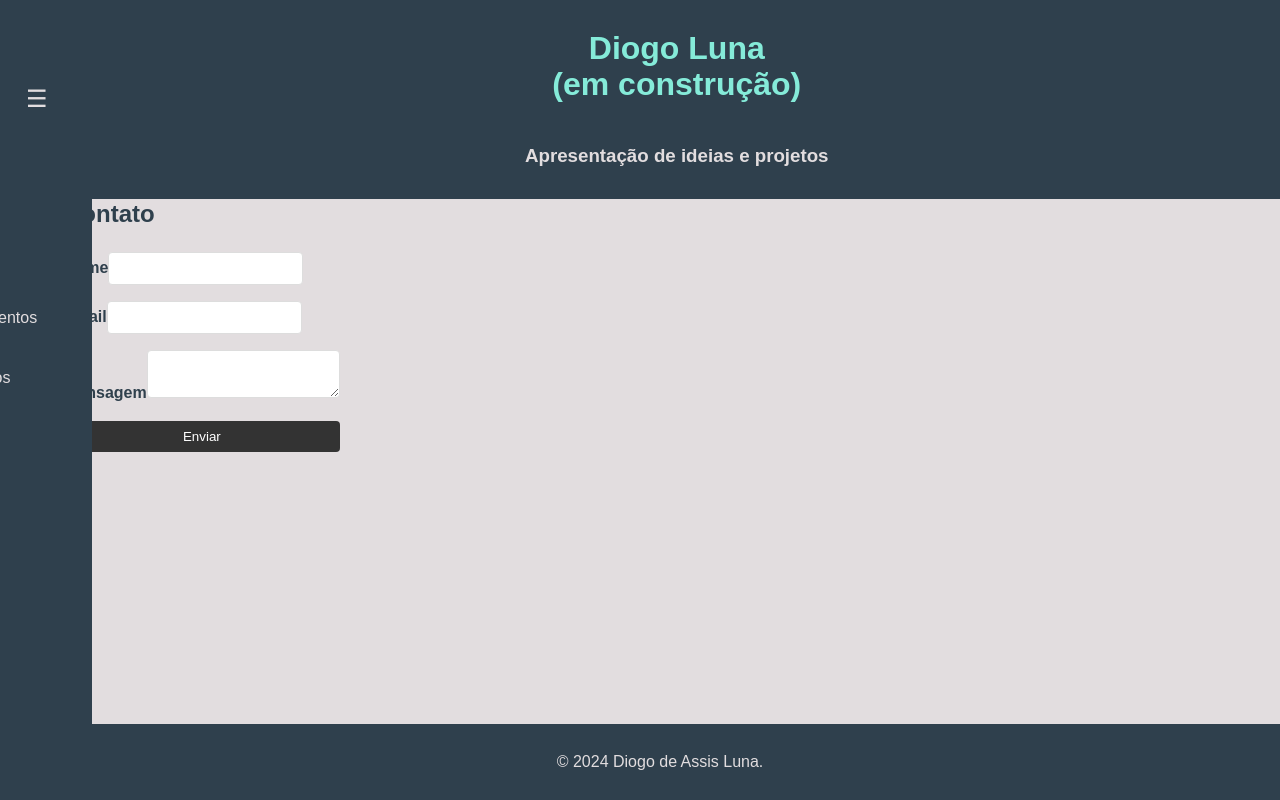
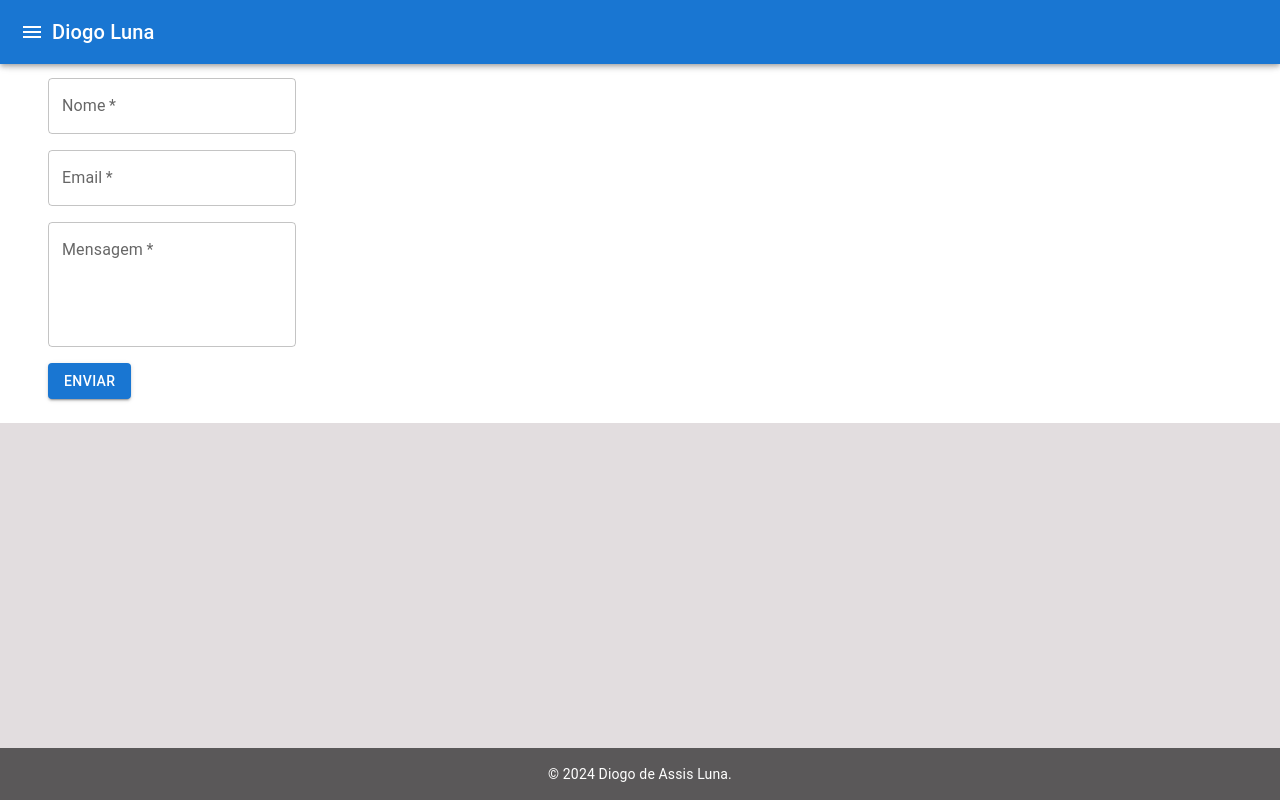
Before and after one commit to DiogoSis/dl-portifolio, a React (Vite) app: page /contact in a window 1280 px wide. Built offline with nearby package versions, Linux system fonts and the light colour scheme.

Commit message:
feat: estilização utilizando Material UI

```diff
--- a/package.json
+++ b/package.json
@@ -10,7 +10,11 @@
     "preview": "vite preview"
   },
   "dependencies": {
+    "@emotion/react": "^11.13.0",
+    "@emotion/styled": "^11.13.0",
     "@heroicons/react": "^2.1.4",
+    "@mui/icons-material": "^5.16.6",
+    "@mui/material": "^5.16.6",
     "react": "^18.2.0",
     "react-dom": "^18.2.0",
     "react-router-dom": "^6.23.1",
--- a/src/App.tsx
+++ b/src/App.tsx
@@ -1,6 +1,6 @@
 import React, { useState } from "react";
 import { BrowserRouter as Router, Route, Routes } from "react-router-dom";
-import './index.css';
+import { CssBaseline, Box } from '@mui/material';
 
 import Header from "./components/Header";
 import Sidebar from "./components/Sidebar";
@@ -20,11 +20,11 @@ const App: React.FC = () => {
 
   return (
     <Router>
-      <div className="App">
+      <CssBaseline />
       <Header toggleSidebar={toggleSidebar} />
-        <div className="main-content">
+      <Box display="flex">
         <Sidebar isOpen={sidebarOpen} toggleSidebar={toggleSidebar} />
-          <div className="page-content">
+        <Box component="main" flexGrow={1} p={3}>
           <Routes>
             <Route path="/" element={<Home />} />
             <Route path="/projects" element={<Projects />} />
@@ -32,10 +32,9 @@ const App: React.FC = () => {
             <Route path="/certificates" element={<Certificates />} />
             <Route path="/contact" element={<Contact />} />
           </Routes>
-          </div>
-        </div>
+        </Box>
+      </Box>
       <Footer />
-      </div>
     </Router>
   );
 }
--- a/src/components/Footer/index.tsx
+++ b/src/components/Footer/index.tsx
@@ -1,11 +1,11 @@
 import React from 'react';
-import styles from './styles.module.css';
+import { Box, Typography } from '@mui/material';
 
 const Footer: React.FC = () => {
   return (
-    <footer className={`${styles.footer} ${styles.fixedBottom}`}>
-      <p>&copy; 2024 Diogo de Assis Luna.</p>
-    </footer>
+    <Box component="footer" p={2} bgcolor="text.secondary" color="white" textAlign="center" position="fixed" bottom={0} width="100%">
+      <Typography variant="body2">&copy; 2024 Diogo de Assis Luna.</Typography>
+    </Box>
   );
 };
 
--- a/src/components/Header/index.tsx
+++ b/src/components/Header/index.tsx
@@ -1,5 +1,6 @@
 import React from 'react';
-import styles from './styles.module.css';
+import { AppBar, Toolbar, IconButton, Typography } from '@mui/material';
+import MenuIcon from '@mui/icons-material/Menu';
 
 interface HeaderProps {
   toggleSidebar: () => void;
@@ -7,13 +8,14 @@ interface HeaderProps {
 
 const Header: React.FC<HeaderProps> = ({ toggleSidebar }) => {
   return (
-    <header className={`${styles.header} ${styles.fixedTop}`}>
-      <button className={styles.menuBtn} onClick={toggleSidebar}>☰</button>
-      <div className={styles.titleHeader}>
-        <h1>Diogo Luna <br/> (em construção)</h1>
-        <h3>Apresentação de ideias e projetos</h3>
-      </div>
-    </header>
+    <AppBar position="fixed">
+      <Toolbar>
+        <IconButton edge="start" color="inherit" aria-label="menu" onClick={toggleSidebar}>
+          <MenuIcon />
+        </IconButton>
+        <Typography variant="h6">Diogo Luna</Typography>
+      </Toolbar>
+    </AppBar>
   );
 }
 
--- a/src/components/Sidebar/index.tsx
+++ b/src/components/Sidebar/index.tsx
@@ -1,5 +1,6 @@
+import React from 'react';
+import { Drawer, List, ListItem, ListItemText } from '@mui/material';
 import { Link } from 'react-router-dom';
-import styles from './styles.module.css';
 
 interface SidebarProps {
   isOpen: boolean;
@@ -8,27 +9,26 @@ interface SidebarProps {
 
 const Sidebar: React.FC<SidebarProps> = ({ isOpen, toggleSidebar }) => {
   return (
-    <aside className={`${styles.sidebar} ${isOpen ? styles.open : ''}`}>
-      <nav>
-        <ul className={styles.navList}>
-          <li>
-            <Link to="/" onClick={toggleSidebar}>
-              Home
-
-            </Link>
-          </li>
-          <li><Link to="/projects" onClick={toggleSidebar}>Projetos</Link></li>
-          <li><Link to="/skills" onClick={toggleSidebar}>Conhecimentos</Link></li>
-          <li><Link to="/certificates" onClick={toggleSidebar}>Certificados</Link></li>
-          <li>
-            <Link to="/contact" onClick={toggleSidebar}>
-              Contato
-            </Link>
-          </li>
-        </ul>
-      </nav>
-    </aside>
+    <Drawer open={isOpen} onClose={toggleSidebar}>
+      <List>
+        <ListItem button component={Link} to="/" onClick={toggleSidebar}>
+          <ListItemText primary="Home" />
+        </ListItem>
+        <ListItem button component={Link} to="/projects" onClick={toggleSidebar}>
+          <ListItemText primary="Projetos" />
+        </ListItem>
+        <ListItem button component={Link} to="/skills" onClick={toggleSidebar}>
+          <ListItemText primary="Conhecimentos" />
+        </ListItem>
+        <ListItem button component={Link} to="/certificates" onClick={toggleSidebar}>
+          <ListItemText primary="Certificados" />
+        </ListItem>
+        <ListItem button component={Link} to="/contact" onClick={toggleSidebar}>
+          <ListItemText primary="Contato" />
+        </ListItem>
+      </List>
+    </Drawer>
   );
-};
+}
 
 export default Sidebar;
--- a/src/pages/Certificates/index.tsx
+++ b/src/pages/Certificates/index.tsx
@@ -1,16 +1,20 @@
 import React from 'react';
-import styles from './styles.module.css';
+import { Container, Typography, List, ListItem, ListItemText } from '@mui/material';
 
 const Certificates: React.FC = () => {
   return (
-    <div className={styles.certificates}>
-      <h2>Certificados</h2>
-      <ul>
-        <li>Certificado 1</li>
-        <li>Certificado 2</li>
+    <Container>
+      <Typography variant="h4" component="h2" gutterBottom>Certificados</Typography>
+      <List>
+        <ListItem>
+          <ListItemText primary="Certificado 1" />
+        </ListItem>
+        <ListItem>
+          <ListItemText primary="Certificado 2" />
+        </ListItem>
         {/* Adicione mais certificados aqui */}
-      </ul>
-    </div>
+      </List>
+    </Container>
   );
 };
 
--- a/src/pages/Contact/index.tsx
+++ b/src/pages/Contact/index.tsx
@@ -1,26 +1,23 @@
 import React from 'react';
-import styles from './styles.module.css';
+import { Container, Typography, TextField, Button, Box } from '@mui/material';
 
 const Contact: React.FC = () => {
   return (
-    <div className={styles.contact}>
-      <h2>Contato</h2>
+    <Container>
+      <Typography variant="h4" component="h2" gutterBottom>Contato</Typography>
       <form>
-        <div>
-          <label>Nome</label>
-          <input type="text" name="name" required />
-        </div>
-        <div>
-          <label>Email</label>
-          <input type="email" name="email" required />
-        </div>
-        <div>
-          <label>Mensagem</label>
-          <textarea name="message" required></textarea>
-        </div>
-        <button type="submit">Enviar</button>
+        <Box mb={2}>
+          <TextField label="Nome" name="name" fullWidth required />
+        </Box>
+        <Box mb={2}>
+          <TextField label="Email" name="email" type="email" fullWidth required />
+        </Box>
+        <Box mb={2}>
+          <TextField label="Mensagem" name="message" multiline rows={4} fullWidth required />
+        </Box>
+        <Button type="submit" variant="contained" color="primary">Enviar</Button>
       </form>
-    </div>
+    </Container>
   );
 };
 
--- a/src/pages/Home/index.tsx
+++ b/src/pages/Home/index.tsx
@@ -1,16 +1,16 @@
 import React from 'react';
-import styles from './styles.module.css';
-import contrucao from '../../assets/pagina-construcao.png'
+import { Box, Typography } from '@mui/material';
+import contrucao from '../../assets/pagina-construcao.png';
 
 const Home: React.FC = () => {
   return (
-    <div className={styles.home}>
-      <img src={contrucao} alt="Diogo" />
-      <h3>Bem-vindo ao meu portfólio</h3>
-      <p>
+    <Box textAlign="center" p={3}>
+      <img src={contrucao} alt="Diogo" style={{ maxWidth: '100%' }} />
+      <Typography variant="h3">Bem-vindo ao meu portfólio</Typography>
+      <Typography variant="body1">
         Olá, eu sou Diogo. Sou um desenvolvedor de software com experiência em TypeScript e apaixonado por seguir os princípios de design e padrões de codificação estabelecidos por Robert Martin. Estou sempre em busca de escrever código legível, eficiente e não redundante.
-      </p>
-    </div>
+      </Typography>
+    </Box>
   );
 };
 
--- a/src/pages/Projects/index.tsx
+++ b/src/pages/Projects/index.tsx
@@ -1,5 +1,5 @@
 import React from 'react';
-import styles from './styles.module.css';
+import { Container, Typography, Grid, Card, CardMedia, CardContent, CardActions, Button } from '@mui/material';
 
 const projects = [
   {
@@ -19,19 +19,36 @@ const projects = [
 
 const Projects: React.FC = () => {
   return (
-    <div className={styles.projects}>
-      <h2>Projetos</h2>
-      <div className={styles.projectCards}>
+    <Container>
+      <Typography variant="h4" component="h2" gutterBottom>Projetos</Typography>
+      <Grid container spacing={4}>
         {projects.map((project, index) => (
-          <div key={index} className={styles.projectCard}>
-            <img src={project.image} alt={project.title} className={styles.projectImage} />
-            <h3>{project.title}</h3>
-            <p>{project.description}</p>
-            <a href={project.link} target="_blank" rel="noopener noreferrer">Ver Projeto</a>
-          </div>
+          <Grid item key={index} xs={12} sm={6} md={4}>
+            <Card>
+              <CardMedia
+                component="img"
+                height="140"
+                image={project.image}
+                alt={project.title}
+              />
+              <CardContent>
+                <Typography gutterBottom variant="h5" component="div">
+                  {project.title}
+                </Typography>
+                <Typography variant="body2" color="text.secondary">
+                  {project.description}
+                </Typography>
+              </CardContent>
+              <CardActions>
+                <Button size="small" color="primary" href={project.link} target="_blank" rel="noopener noreferrer">
+                  Ver Projeto
+                </Button>
+              </CardActions>
+            </Card>
+          </Grid>
         ))}
-      </div>
-    </div>
+      </Grid>
+    </Container>
   );
 };
 
--- a/src/pages/Skills/index.tsx
+++ b/src/pages/Skills/index.tsx
@@ -1,18 +1,26 @@
 import React from 'react';
-import styles from './styles.module.css';
+import { Container, Typography, List, ListItem, ListItemText } from '@mui/material';
+
+const skills = [
+  'TypeScript',
+  'React',
+  'Node.js',
+  'Design Patterns',
+  // Adicione mais habilidades aqui
+];
 
 const Skills: React.FC = () => {
   return (
-    <div className={styles.skills}>
-      <h2>Conhecimentos</h2>
-      <ul>
-        <li>TypeScript</li>
-        <li>React</li>
-        <li>Node.js</li>
-        <li>Design Patterns</li>
-        {/* Adicione mais habilidades aqui */}
-      </ul>
-    </div>
+    <Container>
+      <Typography variant="h4" component="h2" gutterBottom>Conhecimentos</Typography>
+      <List>
+        {skills.map((skill, index) => (
+          <ListItem key={index}>
+            <ListItemText primary={skill} />
+          </ListItem>
+        ))}
+      </List>
+    </Container>
   );
 };
 
```
Also changed, not shown: 1 other file (tests, documents, lock files or other folders). Lines whose indentation alone changed are shown as unchanged.
